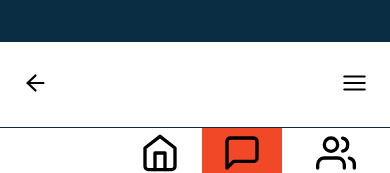
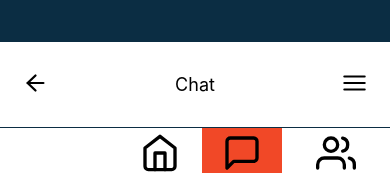
Before and after one commit to kdiaz489/btt3, a Next.js app: page /chatroom in a window 390 px wide. Shown: the top 173 px of the page. Built offline with nearby package versions, Linux system fonts and the light colour scheme; no server answers; the database is empty.

Commit message:
changed avatar

```diff
--- a/components/LandingPageNav.js
+++ b/components/LandingPageNav.js
@@ -15,7 +15,7 @@ const LandingPageNav = () => {
   const toggleModal = () => {
     setOpen((prev) => !prev);
   };
-  console.log(auth);
+
   return (
     <>
       <div className={styles['navbar-decoration']}></div>
--- a/components/Navbar.js
+++ b/components/Navbar.js
@@ -8,7 +8,7 @@ const Navbar = ({ children }) => {
   const toggleOpen = () => {
     setOpen((prev) => {
       if (prev === '0%') {
-        return '25%';
+        return '35%';
       }
       return '0%';
     });
@@ -18,15 +18,19 @@ const Navbar = ({ children }) => {
       <SideNav open={open} toggleOpen={toggleOpen} />
       <div className={styles['navbar-decoration']}></div>
       <div className={styles.navbar}>
+        <div>
           <button
             style={{ backgroundColor: 'transparent', border: ' none' }}
             onClick={() => {
               window.history.back();
             }}>
-          <img className={styles.backarrow} src='/assets/arrow-left.svg'></img>
+            <img
+              className={styles.backarrow}
+              src='/assets/arrow-left.svg'></img>
           </button>
+        </div>
         <div>
-          <h1 className={styles.title2}>{children}</h1>
+          <p className={styles.title}>{children}</p>
         </div>
         <div>
           <button className={styles.menubutton} onClick={toggleOpen}>
--- a/components/SideNav.js
+++ b/components/SideNav.js
@@ -17,7 +17,13 @@ const SideNav = ({ open, toggleOpen, children }) => {
       </button>
       <button onClick={(e) => router.push('/chatroom')}>Chat</button>
       <button onClick={(e) => router.push('/profilesettings')}>Settings</button>
-      <button onClick={(e) => fbAuth.signout()}>Log Out</button>
+      <button
+        onClick={(e) => {
+          router.push('/');
+          return fbAuth.signout();
+        }}>
+        Log Out
+      </button>
     </div>
   );
 };
--- a/lib/auth.js
+++ b/lib/auth.js
@@ -51,9 +51,6 @@ function useProvideAuth() {
     return auth
       .signInWithPopup(new Firebase.auth.GoogleAuthProvider())
       .then((response) => {
-        console.log('Router path');
-        console.log(router);
-
         if (router.asPath === `/trainingrecords/${response.user.uid}`) {
         } else {
           router.push(`/trainingrecords/${response.user.uid}`);
--- a/pages/chatroom.js
+++ b/pages/chatroom.js
@@ -65,7 +65,7 @@ const chatroom = () => {
       photoURL,
     });
     setFormValue('');
-    // dummy.current.scrollIntoView({ behavior: 'smooth' });
+    dummy.current.scrollIntoView({ behavior: 'smooth' });
   };
 
   // When user enters chatroom/ after creation/login, it will check and create a certification profile
@@ -78,7 +78,7 @@ const chatroom = () => {
           certification: false,
         });
       } else {
-        console.log('updated already');
+        console.log('Already updated');
       }
     } catch (error) {
       console.log(error);
@@ -103,7 +103,7 @@ const chatroom = () => {
         />
       </Head>
       <>
-        <NavBar />
+        <NavBar>Chat</NavBar>
         {/* Secondary Chat NavBar */}
         <div
           style={{
@@ -255,7 +255,7 @@ const chatroom = () => {
                 messages.map((msg) => (
                   <ChatMessage key={msg.id} message={msg} />
                 ))}
-              {/* <span ref={dummy}></span> */}
+              <span ref={dummy}></span>
             </div>
             <div>
               <form className={styles.msgForm} onSubmit={sendMessage}>
--- a/styles/LandingPageNav.module.css
+++ b/styles/LandingPageNav.module.css
@@ -68,8 +68,9 @@
 @media screen and (max-width: 600px) {
   .navbar {
     flex-direction: column;
+    height: 20vh;
   }
   .navbar-right button {
-    width: 90px;
+    width: 80px;
   }
 }
--- a/styles/NavBar.module.css
+++ b/styles/NavBar.module.css
@@ -28,3 +28,14 @@
   border: none;
   background-color: transparent;
 }
+
+.title {
+  font-size: 28px;
+  text-align: center;
+}
+
+@media screen and (max-width: 600px) {
+  .title {
+    font-size: 18px;
+  }
+}
--- a/styles/TrainingRecords.module.css
+++ b/styles/TrainingRecords.module.css
@@ -227,7 +227,6 @@
   justify-content: center;
   flex-direction: column;
   padding-top: 40px;
-
 }
 
 .qrcode a {
@@ -329,4 +328,7 @@
     width: 100%;
     flex-direction: column;
   }
+  .certificatetitle {
+    font-size: 38px;
+  }
 }
```
Also changed, not shown: pages/trainingrecords/[userid].js (+6 -13 lines), styles/Banner.module.css (+10 -0 lines). Lines whose indentation alone changed are shown as unchanged.
